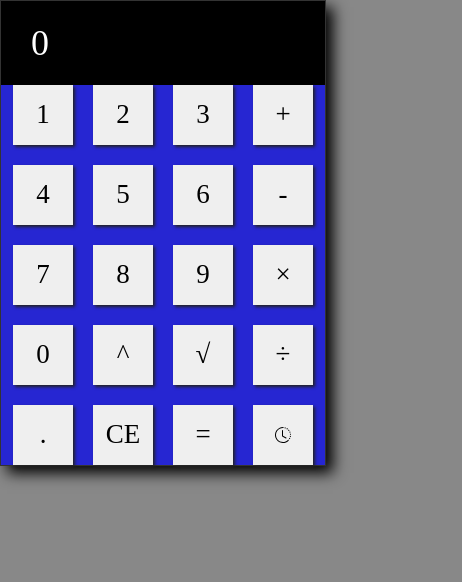
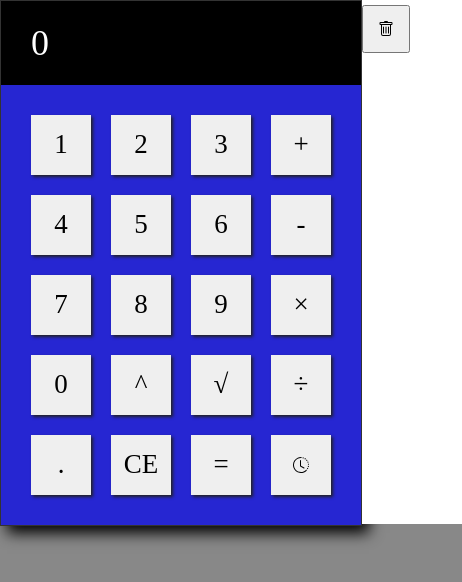
Before and after one commit to Jacob-FullStackDev/Calculator-component, a plain HTML site: page index.html in a window 390 px wide. Shown: the whole page, 462 px wide, since content can reach past the window. Drawn offline with Linux system fonts and the light colour scheme.

Commit message:
work on responsive design

```diff
--- a/index.css
+++ b/index.css
@@ -45,11 +45,14 @@
 #root-container {
   height: 100%;
   display: grid;
-  grid-template-columns: 1fr 0.5fr;
 }
 /*COMPONENT STYLES*/
 body {
+  display: flex;
   background-color: #888;
+  overflow: hidden;
+  align-items: center;
+  justify-content: center;
 }
 
 #calculator-component {
@@ -73,6 +76,8 @@
   display: grid;
   row-gap: 20px;
   margin: 30px;
+  align-items: center;
+  justify-items: center;
 }
 
 .row {
@@ -104,40 +109,22 @@
 .btn-focus {
   border: none;
 }
-
-@media (max-width: 420px) {
-  #calculator-component {
-    width: 100%;
-  }
-  #calculator-btns {
-    margin: 0 12px;
-  }
-  body {
-    align-items: flex-start;
-  }
-  .row {
-    align-items: start;
-  }
-}
 #history-section {
   padding: 5% 0;
   background-color: #fff;
-  width: 15%;
   display: flex;
   flex-direction: column;
   justify-content: flex-start;
   align-items: center;
   grid-column: 2;
-  width: 100%;
-  overflow-y: auto;
+  width: 200px;
+  height: 524px;
+  overflow-y: scroll;
 }
 #history-section.hidden {
   display: none;
 }
 #history-section button:not(#clear-history-btn) {
-  display: flex;
-  justify-content: flex-start;
-  display: flex;
   width: 70%;
   margin-bottom: 6px;
   padding: 10px;
@@ -152,7 +139,41 @@
   align-items: center;
 }
 #clear-history-btn {
+  display: flex;
+  margin-right: auto;
   width: 48px;
   height: 48px;
   margin-bottom: 6px;
 }
+@media (max-width: 562px) {
+  #calculator-component {
+    width: 100%;
+    height: 100%;
+  }
+  body {
+    justify-content: center;
+    align-items: center;
+  }
+  .row {
+    align-items: start;
+  }
+  #history-section {
+    width: 100px;
+  }
+}
+@media (max-width: 462px) {
+  #calculator-component {
+    max-width: 100%;
+    max-height: 100%;
+  }
+  body {
+    justify-content: flex-start;
+    align-items: flex-start;
+  }
+  .row {
+    align-items: start;
+  }
+  #history-section {
+    width: 100px;
+  }
+}
--- a/index.html
+++ b/index.html
@@ -73,7 +73,7 @@
           </div>
         </section>
       </main>
-      <section id="history-section" class="hidden">
+      <section id="history-section">
         <button
           class="btn btn--special clear-history"
           id="clear-history-btn"
```
